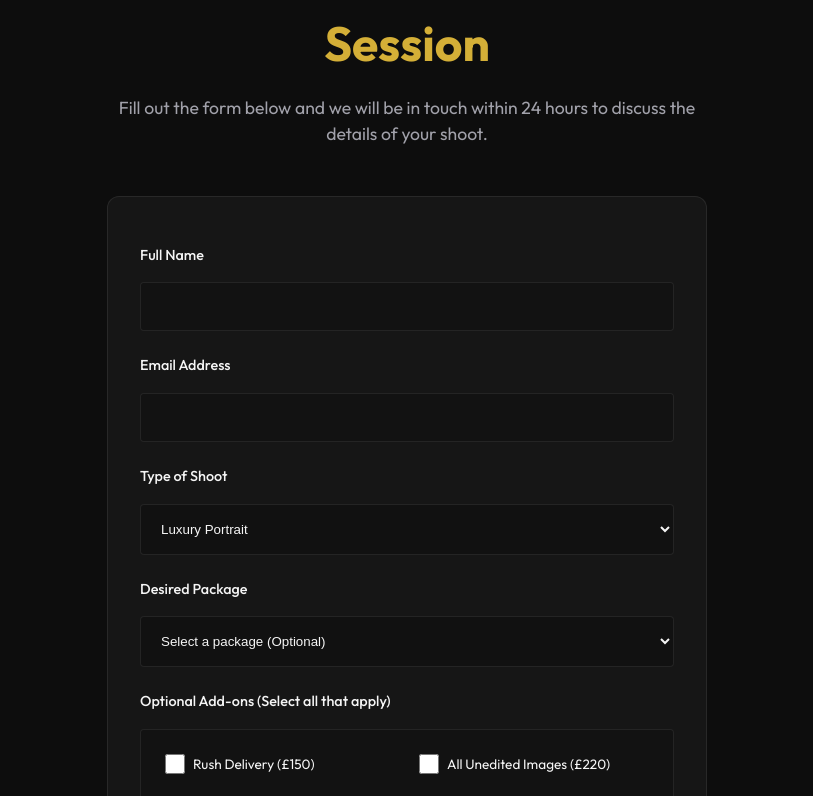
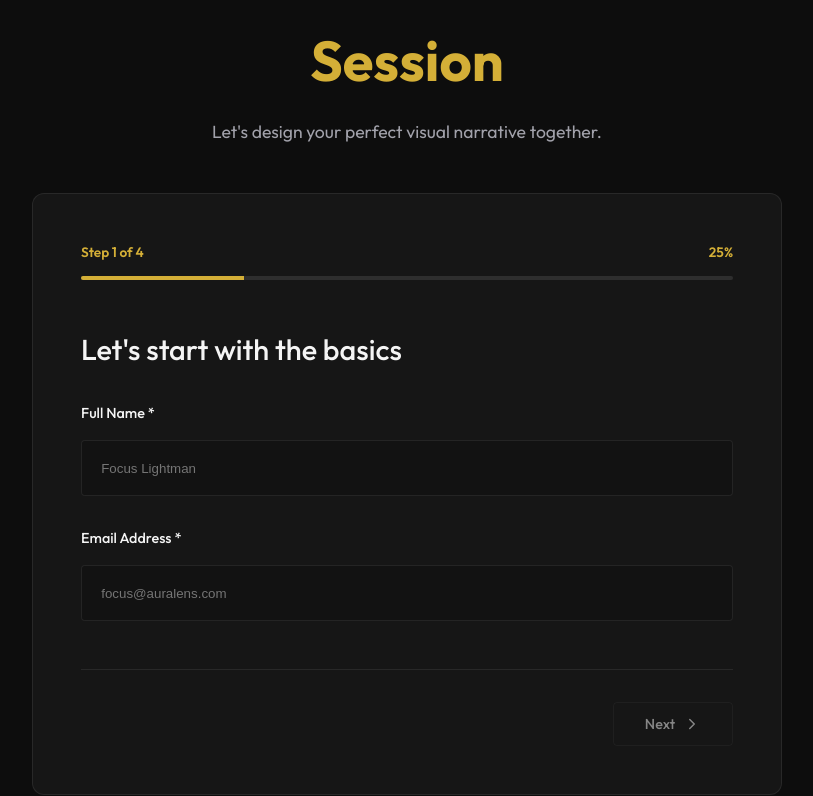
Before and after one commit to zlatakp/photographer-webapp, a Next.js app: page /booking in a window 1280 px wide. Shown: the part 224-1020 px from the top of the page, without its empty margins (233-1046 px from the left). Built offline with nearby package versions, Linux system fonts and the light colour scheme.

Commit message:
form steps

```diff
--- a/app/booking/page.tsx
+++ b/app/booking/page.tsx
@@ -1,37 +1,57 @@
 'use client';
 
 import { useState, useEffect } from 'react';
+import { ChevronRight, ChevronLeft, Check, Sparkles } from 'lucide-react';
 
 export default function Booking() {
   const [status, setStatus] = useState<'idle' | 'submitting' | 'success'>('idle');
+  const [step, setStep] = useState(1);
+  const [direction, setDirection] = useState<'forward' | 'backward'>('forward');
+
+  const [formData, setFormData] = useState({
+    name: '',
+    email: '',
+    type: 'portrait',
+    packageId: '',
+    message: '',
+  });
   const [extras, setExtras] = useState<string[]>([]);
+
+  useEffect(() => {
+    const params = new URLSearchParams(window.location.search);
+    const pkg = params.get('package');
+    if (pkg) {
+      setFormData(prev => ({ ...prev, packageId: pkg }));
+      setStep(2); // Jump to step 2 if a package was dynamically requested
+    }
+  }, []);
 
   const handleExtraToggle = (extra: string) => {
     setExtras(prev => prev.includes(extra) ? prev.filter(e => e !== extra) : [...prev, extra]);
   };
 
-  useEffect(() => {
-    const params = new URLSearchParams(window.location.search);
-    const pkg = params.get('package');
-    if (pkg) {
-      const select = document.getElementById('package') as HTMLSelectElement;
-      if (select) select.value = pkg;
-    }
-  }, []);
+  const nextStep = () => {
+    if (step === 1 && (!formData.name || !formData.email)) return;
+    setDirection('forward');
+    setStep(s => s + 1);
+  };
+
+  const prevStep = () => {
+    setDirection('backward');
+    setStep(s => s - 1);
+  };
 
   const handleSubmit = async (e: React.FormEvent) => {
     e.preventDefault();
+    if (!formData.name || !formData.email) {
+      setStep(1);
+      return;
+    }
+
     setStatus('submitting');
 
     try {
-      const payload = {
-        name: (document.getElementById('name') as HTMLInputElement)?.value,
-        email: (document.getElementById('email') as HTMLInputElement)?.value,
-        type: (document.getElementById('type') as HTMLSelectElement)?.value,
-        packageId: (document.getElementById('package') as HTMLSelectElement)?.value,
-        message: (document.getElementById('message') as HTMLTextAreaElement)?.value,
-        extras,
-      };
+      const payload = { ...formData, extras };
 
       await fetch('/api/bookings', {
         method: 'POST',
@@ -42,43 +62,70 @@ export default function Booking() {
       setStatus('success');
     } catch (err) {
       console.error(err);
-      setStatus('success'); // Even on fail, we show success for the demo prototype
+      setStatus('success');
     }
   };
 
   return (
     <div className="container" style={{ paddingTop: '6rem', paddingBottom: '6rem', minHeight: '100vh', display: 'flex', justifyContent: 'center' }}>
-      <div style={{ maxWidth: '600px', width: '100%' }} className="animate-fade-in">
+      <div style={{ maxWidth: '750px', width: '100%' }} className="animate-fade-in">
 
         <div style={{ textAlign: 'center', marginBottom: '3rem' }}>
-          <h1 style={{ fontSize: '3rem', fontWeight: 700, marginBottom: '1rem' }}>
+          <h1 style={{ fontSize: '3.5rem', fontWeight: 700, marginBottom: '1rem' }}>
             Book Your <br /><span style={{ color: 'var(--accent)' }}>Session</span>
           </h1>
           <p className="text-muted" style={{ fontSize: '1.1rem' }}>
-            Fill out the form below and we will be in touch within 24 hours to discuss the details of your shoot.
+            Let's design your perfect visual narrative together.
           </p>
         </div>
 
         {status === 'success' ? (
-          <div className="glass-panel" style={{ padding: '4rem 2rem', textAlign: 'center' }}>
-            <h3 style={{ fontSize: '2rem', color: 'var(--accent)', marginBottom: '1rem' }}>Thank You.</h3>
-            <p className="text-muted">Your inquiry has been received. We look forward to creating magic together.</p>
+          <div className="glass-panel slide-forward" style={{ padding: '4rem 2rem', textAlign: 'center' }}>
+            <div style={{ display: 'inline-flex', alignItems: 'center', justifyContent: 'center', width: '80px', height: '80px', borderRadius: '50%', backgroundColor: 'rgba(212, 175, 55, 0.1)', color: 'var(--accent)', marginBottom: '2rem' }}>
+              <Check size={40} />
+            </div>
+            <h3 style={{ fontSize: '2rem', color: 'var(--accent)', marginBottom: '1rem' }}>Request Received.</h3>
+            <p className="text-muted">Your inquiry has been successfully captured. We look forward to creating magic together.</p>
           </div>
         ) : (
-          <form className="glass-panel" style={{ padding: '3rem 2rem', display: 'flex', flexDirection: 'column', gap: '1.5rem' }} onSubmit={handleSubmit}>
+          <div className="glass-panel" style={{ padding: '3rem 3rem', position: 'relative', overflow: 'hidden' }}>
+
+            {/* Progress Bar */}
+            <div style={{ display: 'flex', justifyContent: 'space-between', marginBottom: '0.8rem', fontSize: '0.85rem', fontWeight: 600, color: 'var(--accent)' }}>
+              <span>Step {step} of 4</span>
+              <span>{Math.round((step / 4) * 100)}%</span>
+            </div>
+            <div style={{ width: '100%', height: '4px', backgroundColor: 'rgba(255, 255, 255, 0.1)', borderRadius: '2px', marginBottom: '3rem', overflow: 'hidden' }}>
+              <div style={{ width: `${(step / 4) * 100}%`, height: '100%', backgroundColor: 'var(--accent)', transition: 'width 0.5s cubic-bezier(0.25, 1, 0.5, 1)' }} />
+            </div>
+
+            <form onSubmit={handleSubmit} style={{ minHeight: '350px', display: 'flex', flexDirection: 'column' }}>
+
+              <div className={direction === 'forward' ? 'slide-forward' : 'slide-backward'} key={step} style={{ flexGrow: 1 }}>
+
+                {step === 1 && (
+                  <div style={{ display: 'flex', flexDirection: 'column', gap: '2rem' }}>
+                    <h2 style={{ fontSize: '1.8rem', fontWeight: 500 }}>Let's start with the basics</h2>
+
                     <div style={{ display: 'flex', gap: '1rem', flexDirection: 'column' }}>
-              <label htmlFor="name" style={{ fontWeight: 500, fontSize: '0.9rem' }}>Full Name</label>
-              <input id="name" required style={{ padding: '1rem', borderRadius: '4px', border: '1px solid var(--border-color)', background: 'rgba(0,0,0,0.2)', color: 'var(--text-main)', outline: 'none' }} />
+                      <label htmlFor="name" style={{ fontWeight: 500, fontSize: '0.9rem' }}>Full Name *</label>
+                      <input id="name" required value={formData.name} onChange={e => setFormData({...formData, name: e.target.value})} placeholder="Focus Lightman" style={{ padding: '1.2rem', borderRadius: '4px', border: '1px solid var(--border-color)', background: 'rgba(0,0,0,0.2)', color: 'var(--text-main)', outline: 'none', transition: 'border 0.2s' }} onFocus={e => e.target.style.borderColor='var(--accent)'} onBlur={e => e.target.style.borderColor='var(--border-color)'} />
                     </div>
 
                     <div style={{ display: 'flex', gap: '1rem', flexDirection: 'column' }}>
-              <label htmlFor="email" style={{ fontWeight: 500, fontSize: '0.9rem' }}>Email Address</label>
-              <input id="email" type="email" required style={{ padding: '1rem', borderRadius: '4px', border: '1px solid var(--border-color)', background: 'rgba(0,0,0,0.2)', color: 'var(--text-main)', outline: 'none' }} />
+                      <label htmlFor="email" style={{ fontWeight: 500, fontSize: '0.9rem' }}>Email Address *</label>
+                      <input id="email" type="email" required value={formData.email} onChange={e => setFormData({...formData, email: e.target.value})} placeholder="focus@auralens.com" style={{ padding: '1.2rem', borderRadius: '4px', border: '1px solid var(--border-color)', background: 'rgba(0,0,0,0.2)', color: 'var(--text-main)', outline: 'none', transition: 'border 0.2s' }} onFocus={e => e.target.style.borderColor='var(--accent)'} onBlur={e => e.target.style.borderColor='var(--border-color)'} />
                     </div>
+                  </div>
+                )}
+
+                {step === 2 && (
+                  <div style={{ display: 'flex', flexDirection: 'column', gap: '2rem' }}>
+                    <h2 style={{ fontSize: '1.8rem', fontWeight: 500 }}>What are we capturing?</h2>
 
                     <div style={{ display: 'flex', gap: '1rem', flexDirection: 'column' }}>
                       <label htmlFor="type" style={{ fontWeight: 500, fontSize: '0.9rem' }}>Type of Shoot</label>
-              <select id="type" style={{ padding: '1rem', borderRadius: '4px', border: '1px solid var(--border-color)', background: '#111', color: 'var(--text-main)', outline: 'none' }}>
+                      <select id="type" value={formData.type} onChange={e => setFormData({...formData, type: e.target.value})} style={{ padding: '1.2rem', borderRadius: '4px', border: '1px solid var(--border-color)', background: '#111', color: 'var(--text-main)', outline: 'none', cursor: 'pointer' }}>
                         <option value="portrait">Luxury Portrait</option>
                         <option value="wedding">Wedding / Elopement</option>
                         <option value="commercial">Commercial / Fashion</option>
@@ -87,7 +134,7 @@ export default function Booking() {
 
                     <div style={{ display: 'flex', gap: '1rem', flexDirection: 'column' }}>
                       <label htmlFor="package" style={{ fontWeight: 500, fontSize: '0.9rem' }}>Desired Package</label>
-              <select id="package" defaultValue="" style={{ padding: '1rem', borderRadius: '4px', border: '1px solid var(--border-color)', background: '#111', color: 'var(--text-main)', outline: 'none' }}>
+                      <select id="package" value={formData.packageId} onChange={e => setFormData({...formData, packageId: e.target.value})} style={{ padding: '1.2rem', borderRadius: '4px', border: '1px solid var(--border-color)', background: '#111', color: 'var(--text-main)', outline: 'none', cursor: 'pointer' }}>
                         <option value="" disabled>Select a package (Optional)</option>
                         <option value="express">Express (30 min)</option>
                         <option value="standard">Standard (1 hr)</option>
@@ -95,10 +142,16 @@ export default function Booking() {
                         <option value="platinum">Platinum (2 hr + Extras)</option>
                       </select>
                     </div>
+                  </div>
+                )}
 
+                {step === 3 && (
+                  <div style={{ display: 'flex', flexDirection: 'column', gap: '2rem' }}>
                     <div style={{ display: 'flex', gap: '1rem', flexDirection: 'column' }}>
-              <label style={{ fontWeight: 500, fontSize: '0.9rem' }}>Optional Add-ons (Select all that apply)</label>
-              <div className="grid" style={{ gridTemplateColumns: 'repeat(auto-fit, minmax(200px, 1fr))', gap: '1.5rem', background: 'rgba(0,0,0,0.2)', padding: '1.5rem', borderRadius: '4px', border: '1px solid var(--border-color)' }}>
+                      <label style={{ fontWeight: 500, fontSize: '0.9rem', display: 'flex', alignItems: 'center', gap: '0.5rem' }}>
+                        Elevate Your Experience with Add-ons (Select all that apply) <Sparkles size={16} color="var(--accent)" />
+                      </label>
+                      <div className="grid" style={{ gridTemplateColumns: 'repeat(auto-fit, minmax(230px, 1fr))', gap: '1rem', paddingTop: '1rem' }}>
                         {[
                           { id: 'photo-rush', label: 'Rush Delivery (£150)' },
                           { id: 'photo-all', label: 'All Unedited Images (£220)' },
@@ -111,28 +164,67 @@ export default function Booking() {
                           { id: 'vid-edit', label: 'Video Edit (£75)' },
                           { id: 'vid-extended', label: 'Video Extended (£150)' },
                         ].map(addon => (
-                  <label key={addon.id} style={{ display: 'flex', alignItems: 'center', gap: '0.5rem', fontSize: '0.85rem', cursor: 'pointer' }}>
+                          <label key={addon.id} style={{
+                            display: 'flex',
+                            alignItems: 'center',
+                            gap: '0.75rem',
+                            fontSize: '0.9rem',
+                            cursor: 'pointer',
+                            transition: 'all 0.2s',
+                            padding: '1rem',
+                            borderRadius: '4px',
+                            border: extras.includes(addon.id) ? '1px solid var(--accent)' : '1px solid var(--border-color)',
+                            backgroundColor: extras.includes(addon.id) ? 'rgba(212, 175, 55, 0.05)' : 'rgba(0,0,0,0.2)'
+                          }}>
                             <input
                               type="checkbox"
                               checked={extras.includes(addon.id)}
                               onChange={() => handleExtraToggle(addon.id)}
-                      style={{ accentColor: 'var(--accent)', width: '1.25rem', height: '1.25rem' }}
+                              style={{ width: '1.25rem', height: '1.25rem', cursor: 'pointer', accentColor: 'var(--accent)' }}
                             />
-                    {addon.label}
+                            <span style={{ color: extras.includes(addon.id) ? 'var(--accent)' : 'inherit' }}>{addon.label}</span>
                           </label>
                         ))}
                       </div>
                     </div>
+                  </div>
+                )}
+
+                {step === 4 && (
+                  <div style={{ display: 'flex', flexDirection: 'column', gap: '2rem' }}>
+                    <h2 style={{ fontSize: '1.8rem', fontWeight: 500 }}>Almost there</h2>
 
                     <div style={{ display: 'flex', gap: '1rem', flexDirection: 'column' }}>
-              <label htmlFor="message" style={{ fontWeight: 500, fontSize: '0.9rem' }}>Additional Details</label>
-              <textarea id="message" rows={4} style={{ padding: '1rem', borderRadius: '4px', border: '1px solid var(--border-color)', background: 'rgba(0,0,0,0.2)', color: 'var(--text-main)', outline: 'none', resize: 'vertical' }}></textarea>
+                      <label htmlFor="message" style={{ fontWeight: 500, fontSize: '0.9rem' }}>Any specific vision or details?</label>
+                      <textarea id="message" value={formData.message} onChange={e => setFormData({...formData, message: e.target.value})} rows={6} placeholder="Tell us about the vibe, location ideas, or stylistic inspiration..." style={{ padding: '1.2rem', borderRadius: '4px', border: '1px solid var(--border-color)', background: 'rgba(0,0,0,0.2)', color: 'var(--text-main)', outline: 'none', resize: 'vertical', transition: 'border 0.2s' }} onFocus={e => e.target.style.borderColor='var(--accent)'} onBlur={e => e.target.style.borderColor='var(--border-color)'}></textarea>
+                    </div>
+                  </div>
+                )}
               </div>
 
-            <button type="submit" className="btn-primary" disabled={status === 'submitting'} style={{ marginTop: '1rem' }}>
-              {status === 'submitting' ? 'Submitting...' : 'Send Inquiry'}
+              {/* Navigation Controls */}
+              <div style={{ display: 'flex', justifyContent: 'space-between', marginTop: '3rem', paddingTop: '2rem', borderTop: '1px solid var(--border-color)' }}>
+                {step > 1 ? (
+                  <button type="button" onClick={prevStep} className="btn-secondary" style={{ display: 'flex', alignItems: 'center', gap: '0.5rem', width: '120px', justifyContent: 'center' }}>
+                    <ChevronLeft size={18} /> Back
                   </button>
+                ) : (
+                  <div></div>
+                )}
+
+                {step < 4 ? (
+                  <button type="button" onClick={nextStep} disabled={step === 1 && (!formData.name || !formData.email)} className={step === 1 && (!formData.name || !formData.email) ? 'btn-secondary' : 'btn-primary'} style={{ display: 'flex', alignItems: 'center', gap: '0.5rem', width: '120px', justifyContent: 'center', opacity: step === 1 && (!formData.name || !formData.email) ? 0.5 : 1 }}>
+                    Next <ChevronRight size={18} />
+                  </button>
+                ) : (
+                  <button type="submit" disabled={status === 'submitting'} className="btn-primary" style={{ display: 'flex', alignItems: 'center', gap: '0.5rem', minWidth: '150px', justifyContent: 'center' }}>
+                    {status === 'submitting' ? 'Submitting...' : 'Complete Booking'}
+                  </button>
+                )}
+              </div>
+
             </form>
+          </div>
         )}
       </div>
     </div>
--- a/app/globals.css
+++ b/app/globals.css
@@ -139,6 +139,21 @@ button {
 .stagger-2 { animation-delay: 0.3s; }
 .stagger-3 { animation-delay: 0.5s; }
 
+@keyframes slideInRight {
+  from { opacity: 0; transform: translateX(30px); }
+  to { opacity: 1; transform: translateX(0); }
+}
+@keyframes slideInLeft {
+  from { opacity: 0; transform: translateX(-30px); }
+  to { opacity: 1; transform: translateX(0); }
+}
+.slide-forward {
+  animation: slideInRight 0.5s cubic-bezier(0.16, 1, 0.3, 1) forwards;
+}
+.slide-backward {
+  animation: slideInLeft 0.5s cubic-bezier(0.16, 1, 0.3, 1) forwards;
+}
+
 /* Grid utilities */
 .grid { display: grid; }
 .flex { display: flex; }
```
Lines whose indentation alone changed are shown as unchanged.
